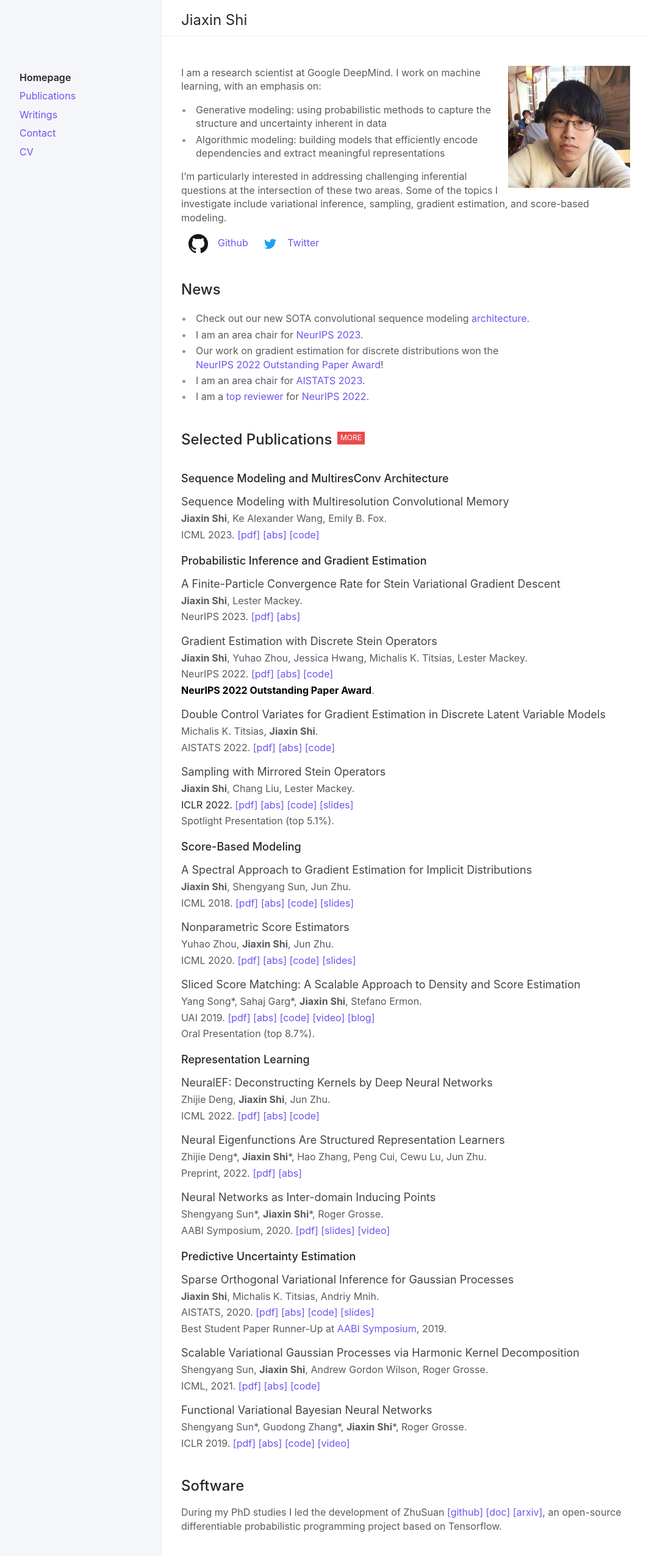
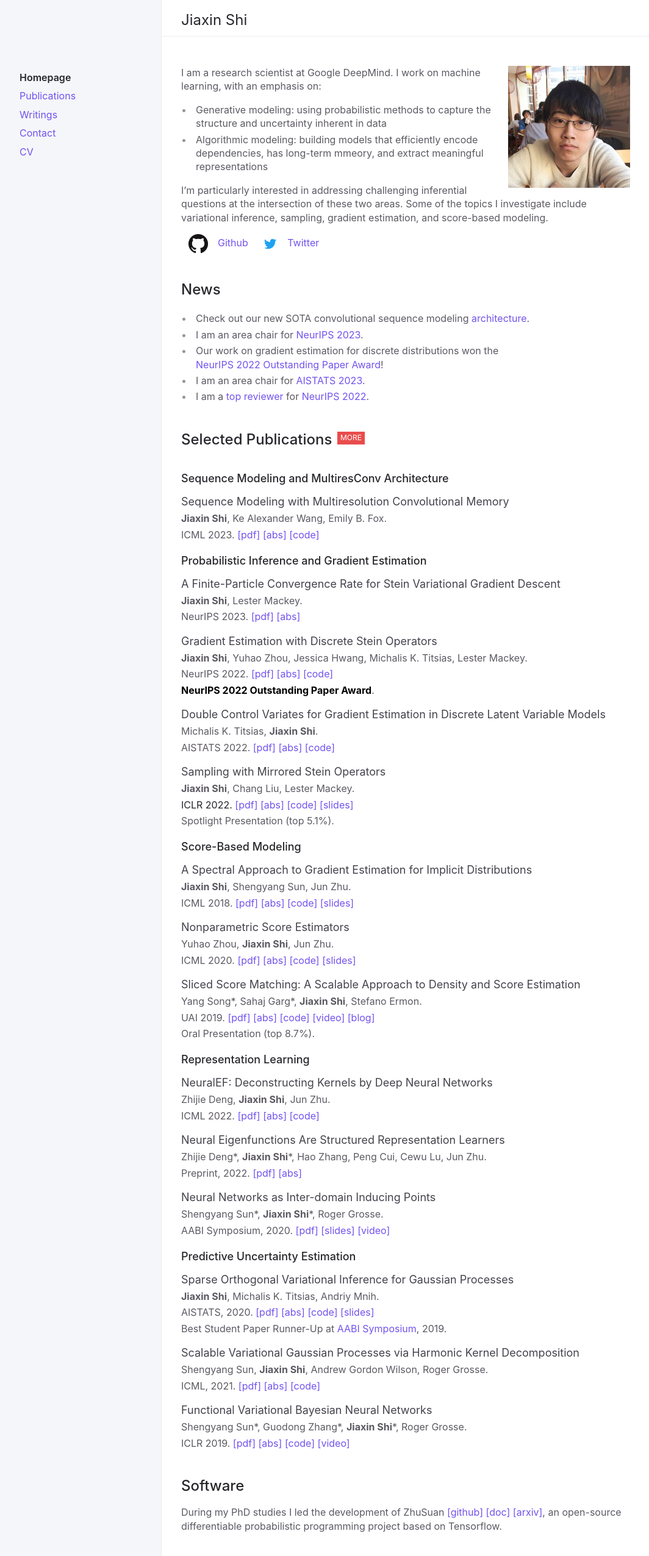
Before and after one commit to thjashin/thjashin.github.io, a Jekyll site: the page built from index.md, in a window 1280 px wide. Shown: the top 2552 px of the page at 61% size, without its empty margins (91-1155 px from the left). Built offline with Jekyll 4.4.1, drawn with Linux system fonts in a browser that asks for light colours.

Commit message:
Update index.md

```diff
--- a/index.md
+++ b/index.md
@@ -10,7 +10,7 @@ permalink: /
 I am a research scientist at Google DeepMind. I work on machine learning, with an emphasis on:
 
 * Generative modeling: using probabilistic methods to capture the structure and uncertainty inherent in data
-* Algorithmic modeling: building models that efficiently encode dependencies and extract meaningful representations
+* Algorithmic modeling: building models that efficiently encode dependencies, has long-term mmeory, and extract meaningful representations
 
 I'm particularly interested in addressing challenging inferential questions at the intersection of these two areas. Some of the topics I investigate include variational inference, sampling, gradient estimation, and score-based modeling.
 <!--
```
